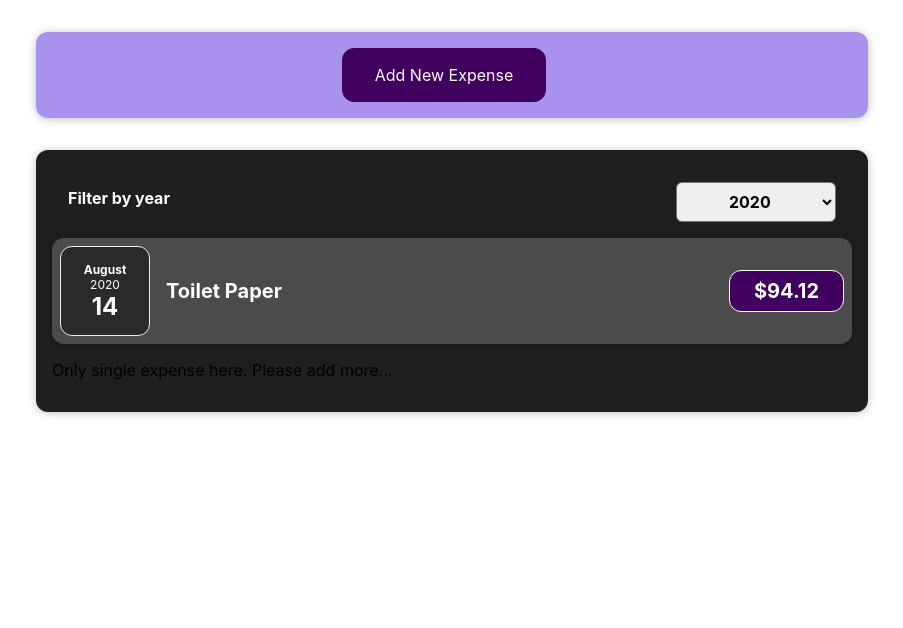
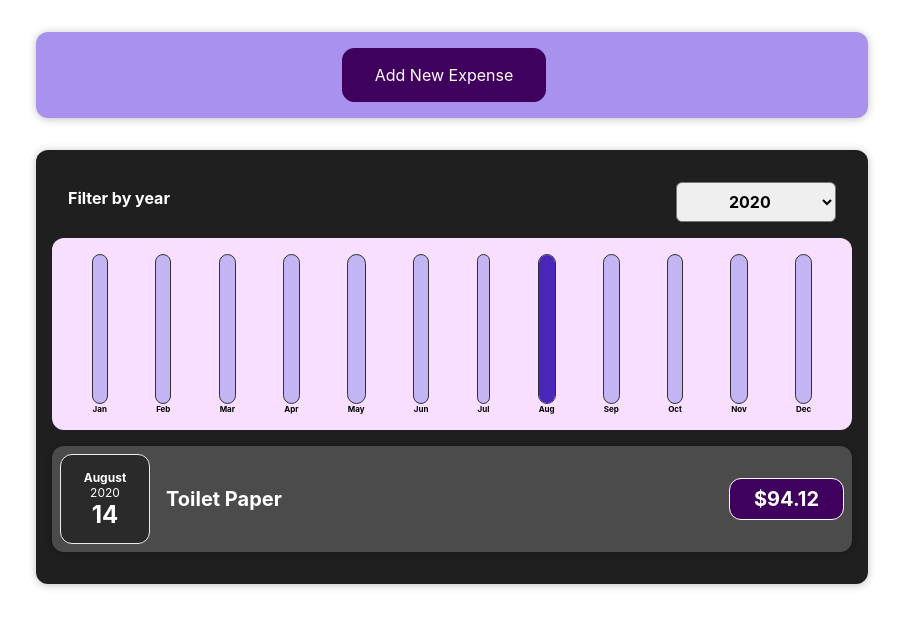
Before and after one commit to AmithChandru/sharp-frontend, a React (Create React App) app: page / in a window 1280 px wide. Shown: the top 628 px of the page, without its empty margins (188-1091 px from the left). Built offline with nearby package versions, Linux system fonts and the light colour scheme.

Commit message:
Chart completed

```diff
--- /dev/null
+++ b/src/components/Chart/Chart.css
@@ -0,0 +1,9 @@
+.chart {
+  padding: 1rem;
+  border-radius: 12px;
+  background-color: #f8dfff;
+  text-align: center;
+  display: flex;
+  justify-content: space-around;
+  height: 10rem;
+}
--- /dev/null
+++ b/src/components/Chart/Chart.js
@@ -0,0 +1,24 @@
+import React from 'react';
+
+import ChartBar from './ChartBar';
+import './Chart.css';
+
+const Chart = (props) => {
+  const dataPointValues = props.dataPoints.map(dataPoint => dataPoint.value);
+  const totalMaximum = Math.max(...dataPointValues);
+
+  return (
+    <div className='chart'>
+      {props.dataPoints.map((dataPoint) => (
+        <ChartBar
+          key={dataPoint.label}
+          value={dataPoint.value}
+          maxValue={totalMaximum}
+          label={dataPoint.label}
+        />
+      ))}
+    </div>
+  );
+};
+
+export default Chart;
--- /dev/null
+++ b/src/components/Chart/ChartBar.css
@@ -0,0 +1,30 @@
+.chart-bar {
+  height: 100%;
+  display: flex;
+  flex-direction: column;
+  align-items: center;
+}
+
+.chart-bar__inner {
+  height: 100%;
+  width: 100%;
+  border: 1px solid #313131;
+  border-radius: 12px;
+  background-color: #c3b4f3;
+  overflow: hidden;
+  display: flex;
+  flex-direction: column;
+  justify-content: flex-end;
+}
+
+.chart-bar__fill {
+  background-color: #4826b9;
+  width: 100%;
+  transition: all 0.3s ease-out;
+}
+
+.chart-bar__label {
+  font-weight: bold;
+  font-size: 0.5rem;
+  text-align: center;
+}
--- /dev/null
+++ b/src/components/Chart/ChartBar.js
@@ -0,0 +1,25 @@
+import React from 'react';
+
+import './ChartBar.css';
+
+const ChartBar = (props) => {
+  let barFillHeight = '0%';
+
+  if (props.maxValue > 0) {
+    barFillHeight = Math.round((props.value / props.maxValue) * 100) + '%';
+  }
+
+  return (
+    <div className='chart-bar'>
+      <div className='chart-bar__inner'>
+        <div
+          className='chart-bar__fill'
+          style={{ height: barFillHeight }}
+        ></div>
+      </div>
+      <div className='chart-bar__label'>{props.label}</div>
+    </div>
+  );
+};
+
+export default ChartBar;
--- a/src/components/Expenses/Expenses.js
+++ b/src/components/Expenses/Expenses.js
@@ -1,8 +1,9 @@
 import React, { useState } from 'react';
 
-import ExpenseItem from './ExpenseItem';
 import Card from '../UI/Card';
 import ExpensesFilter from './ExpensesFilter';
+import ExpensesList from './ExpensesList';
+import ExpensesChart from './ExpensesChart';
 import './Expenses.css';
 
 const Expenses = (props) => {
@@ -16,33 +17,6 @@
     return expense.date.getFullYear().toString() === filteredYear;
   });
 
-  let expensesContent = <p>No expenses found.</p>;
-
-  if (filteredExpenses.length === 1) {
-    expensesContent = filteredExpenses.map((expense) => (
-      <div>
-        <ExpenseItem
-          key={expense.id}
-          title={expense.title}
-          amount={expense.amount}
-          date={expense.date}
-        />
-        <p>Only single expense here. Please add more...</p>
-      </div>
-    ))
-  }
-
-  if (filteredExpenses.length > 1) {
-    expensesContent = filteredExpenses.map((expense) => (
-      <ExpenseItem
-        key={expense.id}
-        title={expense.title}
-        amount={expense.amount}
-        date={expense.date}
-      />
-    ));
-  }
-
   return (
     <div>
       <Card className='expenses'>
@@ -50,7 +24,8 @@
           selected={filteredYear}
           onChangeFilter={filterChangeHandler}
         />
-        {expensesContent}
+        <ExpensesChart expenses={filteredExpenses} />
+        <ExpensesList items={filteredExpenses} />
       </Card>
     </div>
   );
--- /dev/null
+++ b/src/components/Expenses/ExpensesChart.js
@@ -0,0 +1,29 @@
+import React from 'react';
+
+import Chart from '../Chart/Chart';
+
+const ExpensesChart = (props) => {
+  const chartDataPoints = [
+    { label: 'Jan', value: 0 },
+    { label: 'Feb', value: 0 },
+    { label: 'Mar', value: 0 },
+    { label: 'Apr', value: 0 },
+    { label: 'May', value: 0 },
+    { label: 'Jun', value: 0 },
+    { label: 'Jul', value: 0 },
+    { label: 'Aug', value: 0 },
+    { label: 'Sep', value: 0 },
+    { label: 'Oct', value: 0 },
+    { label: 'Nov', value: 0 },
+    { label: 'Dec', value: 0 },
+  ];
+
+  for (const expense of props.expenses) {
+    const expenseMonth = expense.date.getMonth(); // starting at 0 => January => 0
+    chartDataPoints[expenseMonth].value += expense.amount;
+  }
+
+  return <Chart dataPoints={chartDataPoints} />;
+};
+
+export default ExpensesChart;
--- /dev/null
+++ b/src/components/Expenses/ExpensesList.css
@@ -0,0 +1,9 @@
+.expenses-list {
+  list-style: none;
+  padding: 0;
+}
+
+.expenses-list__fallback {
+  color: white;
+  text-align: center;
+}
--- /dev/null
+++ b/src/components/Expenses/ExpensesList.js
@@ -0,0 +1,25 @@
+import React from 'react';
+
+import ExpenseItem from './ExpenseItem';
+import './ExpensesList.css';
+
+const ExpensesList = (props) => {
+  if (props.items.length === 0) {
+    return <h2 className='expenses-list__fallback'>Found no expenses.</h2>;
+  }
+
+  return (
+    <ul className='expenses-list'>
+      {props.items.map((expense) => (
+        <ExpenseItem
+          key={expense.id}
+          title={expense.title}
+          amount={expense.amount}
+          date={expense.date}
+        />
+      ))}
+    </ul>
+  );
+};
+
+export default ExpensesList;
```
